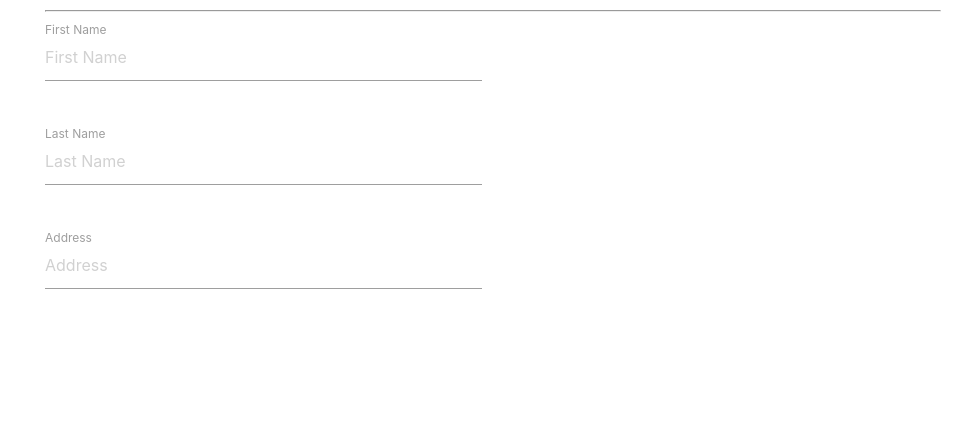
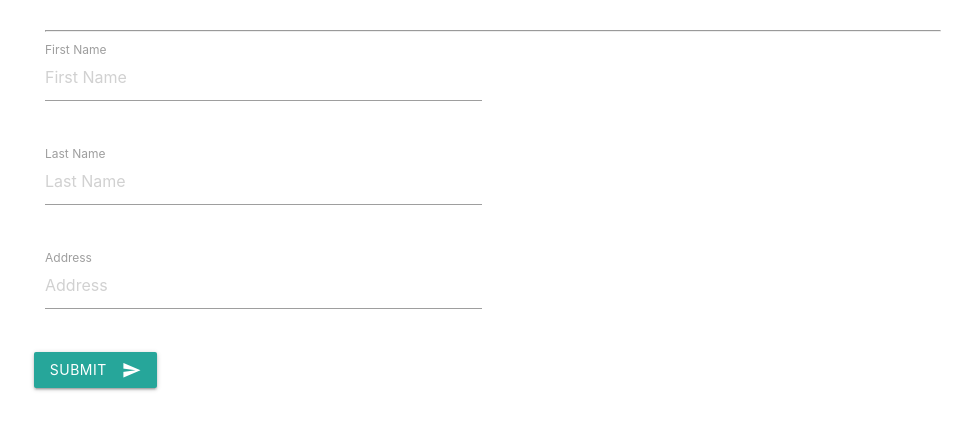
Before and after one commit to sturquier/graphql-merchants-app, a React app: page /#/merchants/new in a window 1280 px wide. Shown: the part 64-494 px from the top of the page, without its empty margins (147-1119 px from the left). Built offline with nearby package versions, Linux system fonts and the light colour scheme.

Commit message:
Finalize MerchantForm. Reload cache & handle errors

```diff
--- a/client/src/components/merchants/MerchantForm.js
+++ b/client/src/components/merchants/MerchantForm.js
@@ -5,11 +5,21 @@ import getMerchantsQuery from '../../queries/merchants/getMerchants'
 
 class MerchantForm extends Component {
 
+	constructor(props) {
+		super(props)
+		this.state = {
+			firstName: '',
+			lastName: '',
+			address: '',
+			errors: []
+		}
+	}
+
 	render() {
 		return (
 			<div>
 				<h4>Merchant Form</h4>
-
+				<div className="row errors">{this.renderFormErrors()}</div>
 				<hr/>
 
 				<form className="col s12">
@@ -20,6 +30,9 @@ class MerchantForm extends Component {
 								id="firstName"
 								className="validate"
 								placeholder="First Name"
+								onChange={e => this.setState({
+									firstName: e.target.value
+								})}
 							/>
 							<label for="firstName" className="active">First Name</label>
 						</div>
@@ -31,6 +44,9 @@ class MerchantForm extends Component {
 								id="lastName"
 								className="validate"
 								placeholder="Last Name"
+								onChange={e => this.setState({
+									lastName: e.target.value
+								})}
 							/>
 							<label for="lastName" className="active">Last Name</label>
 						</div>
@@ -42,14 +58,45 @@ class MerchantForm extends Component {
 								id="address"
 								className="validate"
 								placeholder="Address"
+								onChange={e => this.setState({
+									address: e.target.value
+								})}
 							/>
 							<label for="address" className="active">Address</label>
 						</div>
+					</div>
+					<div className="row">
+						<button
+							className="btn waves-effect waves-light"
+							onClick={this.handleSubmitMerchantForm.bind(this)}
+						>Submit
+							<i className="material-icons right">send</i>
+						</button>
 					</div>
 				</form>
 			</div>
 		)
 	}
+
+	handleSubmitMerchantForm() {
+		this.props.mutate({
+			variables: {
+				firstName: this.state.firstName,
+				lastName: this.state.lastName,
+				address: this.state.address
+			},
+			refetchQueries: [{query: getMerchantsQuery}]
+		}).then(() => {
+			this.props.history.push('/merchants')
+		}).catch((errors) => {
+			const errorMsgs = errors.graphQLErrors.map(err => err.message)
+			this.setState({errors: errorMsgs})
+		})
+	}
+
+	renderFormErrors() {
+		return this.state.errors.map(err => err)
+	}
 }
 
-export default MerchantForm
+export default graphql(addMerchantMutation)(MerchantForm)
--- a/client/src/containers/App.css
+++ b/client/src/containers/App.css
@@ -3,6 +3,10 @@
 	justify-content: space-between;
 }
 
+.errors {
+	color: red;
+}
+
 #add_merchant_btn {
 	margin-top: 25px;
 }
```
